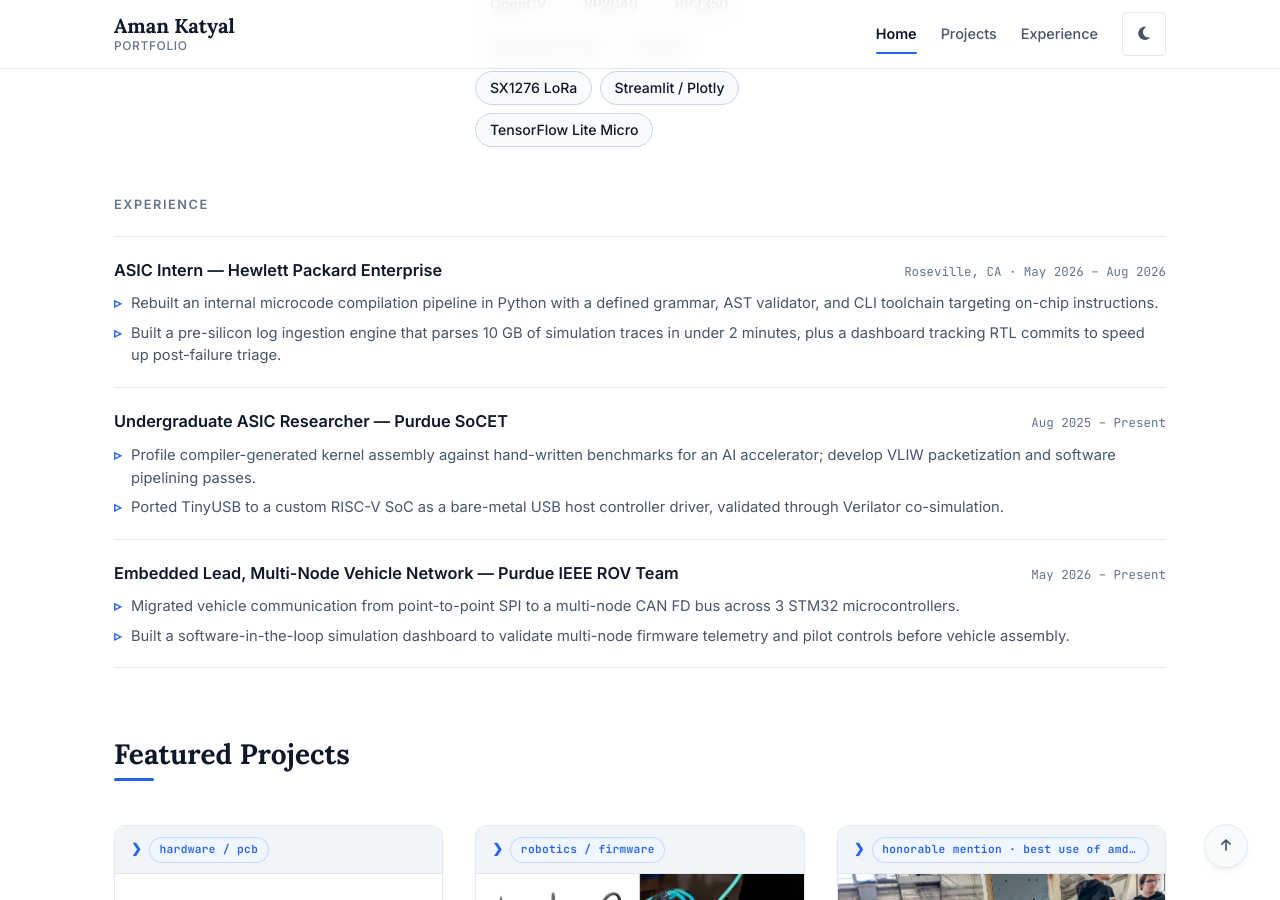
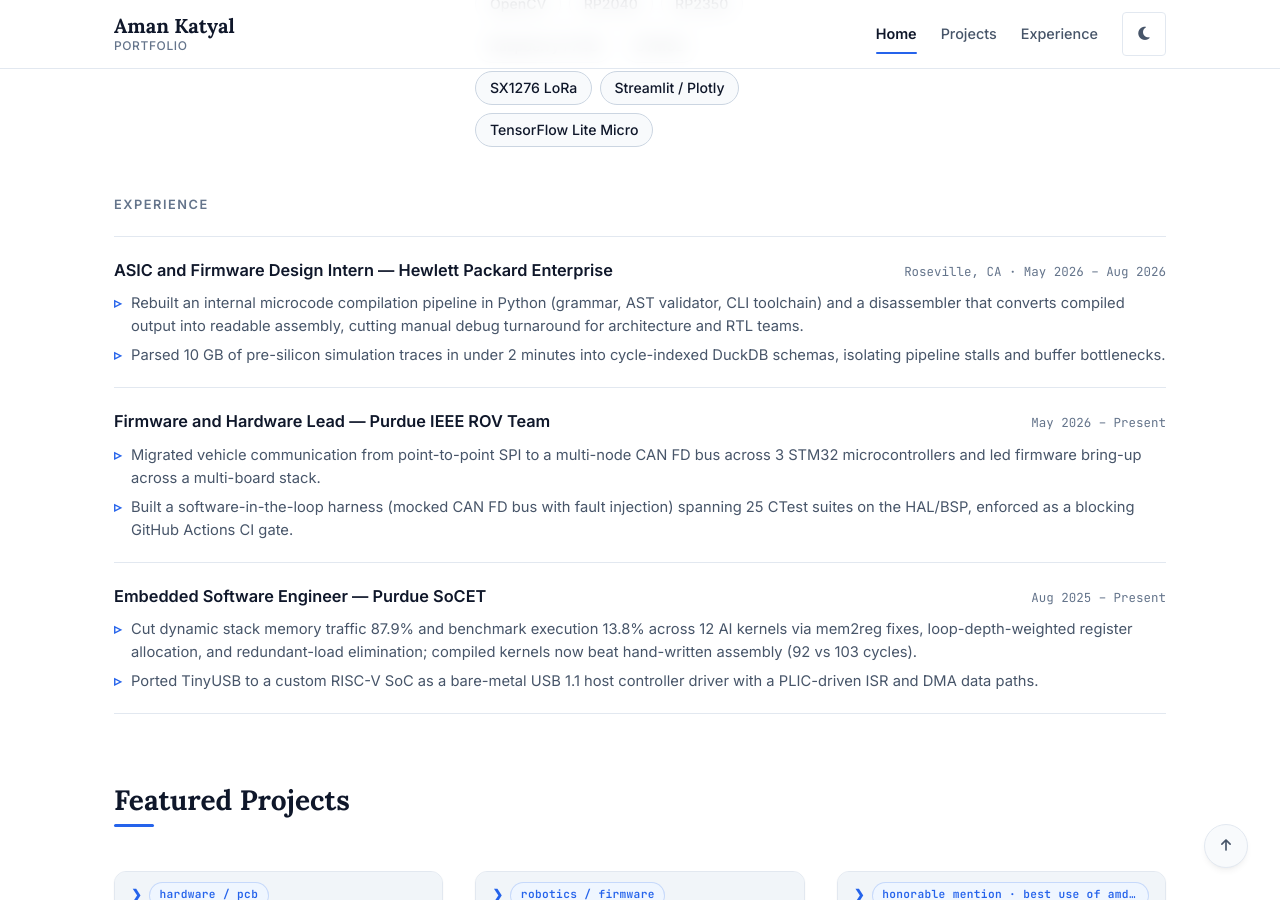
Before and after one commit to aman-katyal/aman-katyal.github.io, a Jekyll site: the page built from index.md, in a window 1280 px wide and 900 px high, scrolled down 959 px. Built offline with Jekyll 4.4.1, drawn with Linux system fonts in a browser that asks for light colours.

Commit message:
resume: firmware/embedded revision; sync experience section

```diff
--- a/index.md
+++ b/index.md
@@ -100,32 +100,32 @@ title: Aman Katyal | Portfolio
   <div class="exp-list">
     <div class="exp-entry">
       <div class="exp-head">
-        <span class="exp-role">ASIC Intern — Hewlett Packard Enterprise</span>
+        <span class="exp-role">ASIC and Firmware Design Intern — Hewlett Packard Enterprise</span>
         <span class="exp-meta">Roseville, CA · May 2026 – Aug 2026</span>
       </div>
       <ul class="exp-bullets">
-        <li><span class="highlight-bullet">▹</span><span>Rebuilt an internal microcode compilation pipeline in Python with a defined grammar, AST validator, and CLI toolchain targeting on-chip instructions.</span></li>
-        <li><span class="highlight-bullet">▹</span><span>Built a pre-silicon log ingestion engine that parses 10 GB of simulation traces in under 2 minutes, plus a dashboard tracking RTL commits to speed up post-failure triage.</span></li>
+        <li><span class="highlight-bullet">▹</span><span>Rebuilt an internal microcode compilation pipeline in Python (grammar, AST validator, CLI toolchain) and a disassembler that converts compiled output into readable assembly, cutting manual debug turnaround for architecture and RTL teams.</span></li>
+        <li><span class="highlight-bullet">▹</span><span>Parsed 10 GB of pre-silicon simulation traces in under 2 minutes into cycle-indexed DuckDB schemas, isolating pipeline stalls and buffer bottlenecks.</span></li>
       </ul>
     </div>
     <div class="exp-entry">
       <div class="exp-head">
-        <span class="exp-role">Undergraduate ASIC Researcher — Purdue SoCET</span>
-        <span class="exp-meta">Aug 2025 – Present</span>
+        <span class="exp-role">Firmware and Hardware Lead — Purdue IEEE ROV Team</span>
+        <span class="exp-meta">May 2026 – Present</span>
       </div>
       <ul class="exp-bullets">
-        <li><span class="highlight-bullet">▹</span><span>Profile compiler-generated kernel assembly against hand-written benchmarks for an AI accelerator; develop VLIW packetization and software pipelining passes.</span></li>
-        <li><span class="highlight-bullet">▹</span><span>Ported TinyUSB to a custom RISC-V SoC as a bare-metal USB host controller driver, validated through Verilator co-simulation.</span></li>
+        <li><span class="highlight-bullet">▹</span><span>Migrated vehicle communication from point-to-point SPI to a multi-node CAN FD bus across 3 STM32 microcontrollers and led firmware bring-up across a multi-board stack.</span></li>
+        <li><span class="highlight-bullet">▹</span><span>Built a software-in-the-loop harness (mocked CAN FD bus with fault injection) spanning 25 CTest suites on the HAL/BSP, enforced as a blocking GitHub Actions CI gate.</span></li>
       </ul>
     </div>
     <div class="exp-entry">
       <div class="exp-head">
-        <span class="exp-role">Embedded Lead, Multi-Node Vehicle Network — Purdue IEEE ROV Team</span>
-        <span class="exp-meta">May 2026 – Present</span>
+        <span class="exp-role">Embedded Software Engineer — Purdue SoCET</span>
+        <span class="exp-meta">Aug 2025 – Present</span>
       </div>
       <ul class="exp-bullets">
-        <li><span class="highlight-bullet">▹</span><span>Migrated vehicle communication from point-to-point SPI to a multi-node CAN FD bus across 3 STM32 microcontrollers.</span></li>
-        <li><span class="highlight-bullet">▹</span><span>Built a software-in-the-loop simulation dashboard to validate multi-node firmware telemetry and pilot controls before vehicle assembly.</span></li>
+        <li><span class="highlight-bullet">▹</span><span>Cut dynamic stack memory traffic 87.9% and benchmark execution 13.8% across 12 AI kernels via mem2reg fixes, loop-depth-weighted register allocation, and redundant-load elimination; compiled kernels now beat hand-written assembly (92 vs 103 cycles).</span></li>
+        <li><span class="highlight-bullet">▹</span><span>Ported TinyUSB to a custom RISC-V SoC as a bare-metal USB 1.1 host controller driver with a PLIC-driven ISR and DMA data paths.</span></li>
       </ul>
     </div>
   </div>
```
Also changed, not shown: 1 other file.
